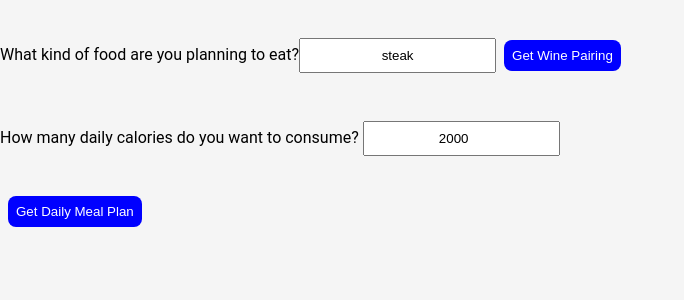
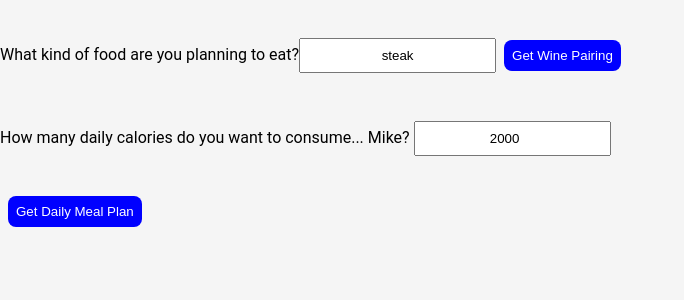
Before and after one commit to adamdasovich/spoonacular4, a React (Create React App) app: page / in a window 1280 px wide. Shown: the top 300 px of the page, without its empty margins (0-684 px from the left). Built offline with nearby package versions, Linux system fonts and the light colour scheme.

Commit message:
messing with mike

```diff
--- a/src/App.js
+++ b/src/App.js
@@ -48,7 +48,7 @@ const App = () => {
 			</div>
 			<div className='calories'>
 				<section className='controls'>
-					<label htmlFor='calories'>How many daily calories do you want to consume?  </label>
+					<label htmlFor='calories'>How many daily calories do you want to consume... Mike?  </label>
 					<input
 						type='number'
 						placeholder='Calories'
```
